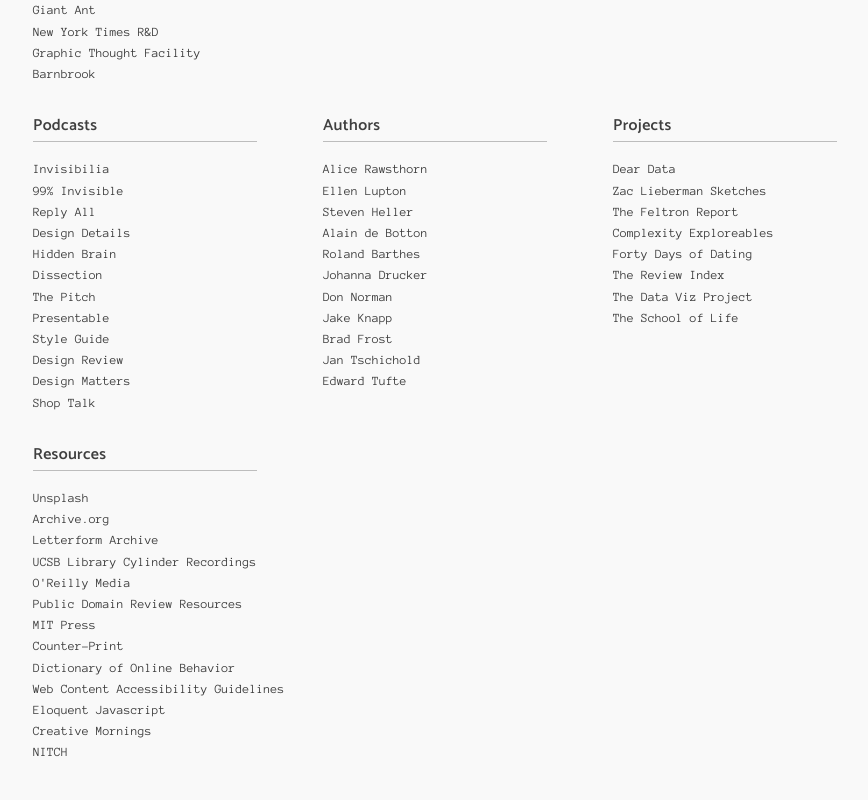
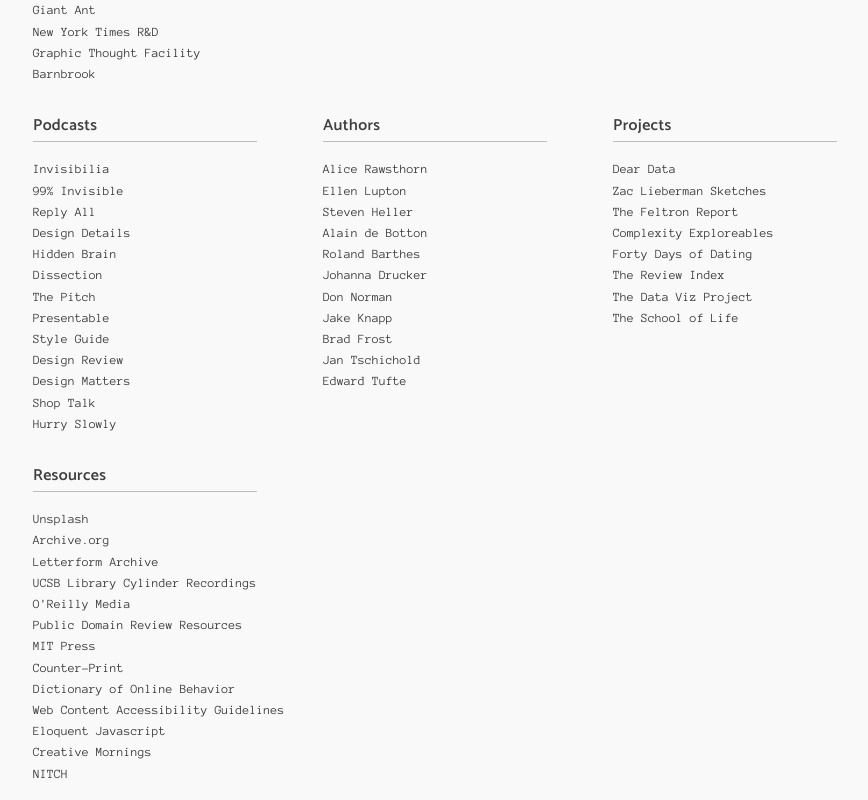
Before and after one commit to melvinalvarez/Archive, a plain HTML site: page resources.html in a window 1280 px wide. Shown: the part 1259-2059 px from the top of the page, without its empty margins (287-1155 px from the left). Before the commit the page ends 2038 px from the top, so only its background shows below. Drawn offline with Linux system fonts and the light colour scheme.

Commit message:
resource update

```diff
--- a/resources.html
+++ b/resources.html
@@ -367,6 +367,7 @@
                             <li><a href="http://www.designreviewpodcast.com/" target="_blank">Design Review</a></li>
                             <li><a href="http://www.debbiemillman.com/designmatters/" target="_blank">Design Matters</a></li>
                             <li><a href="http://shoptalkshow.com/" target="_blank">Shop Talk</a></li>
+                            <li><a href="http://hurryslowly.co/" targer="_blank">Hurry Slowly</a></li>
                         </ul>
                     </div>
 
```
